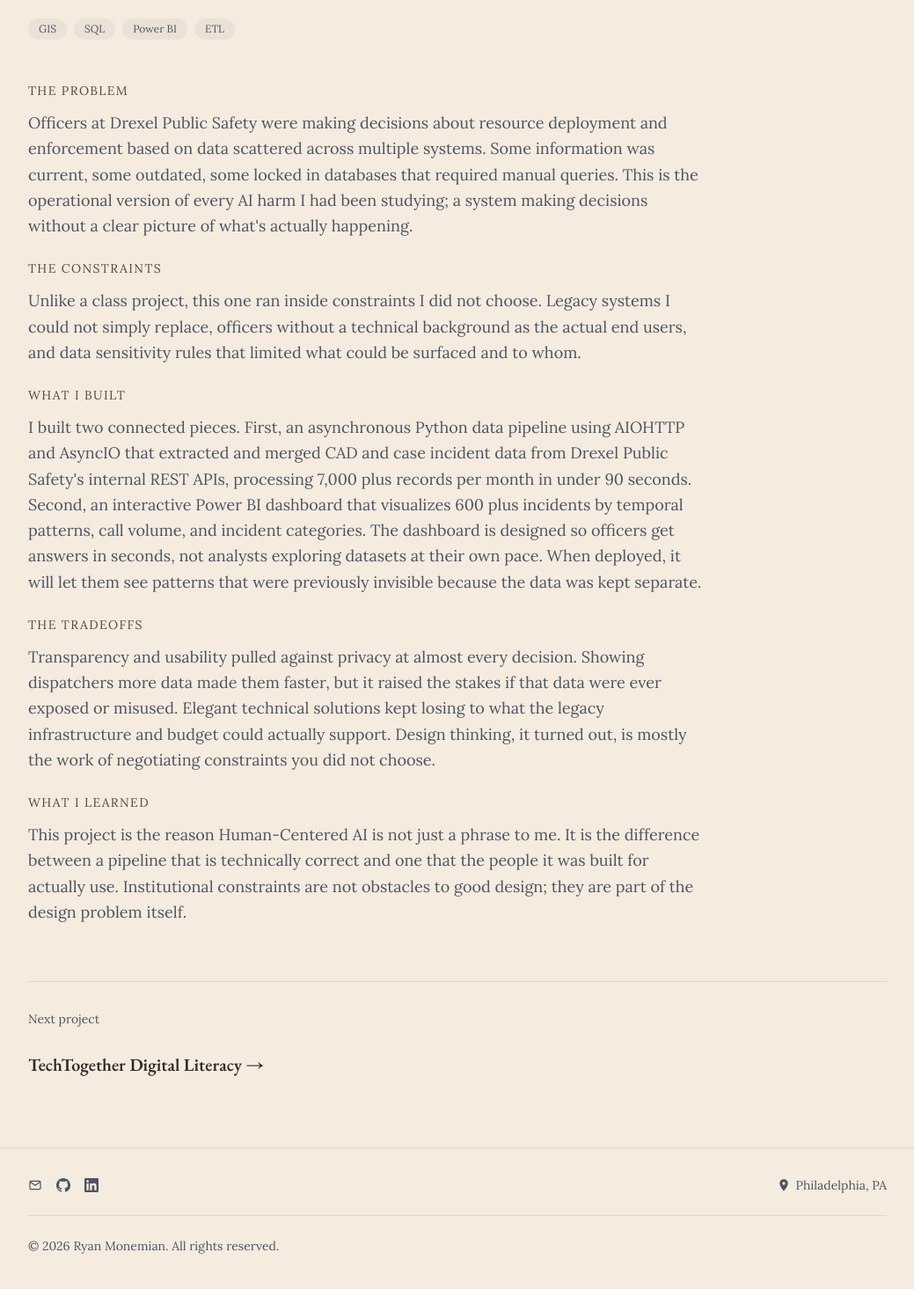
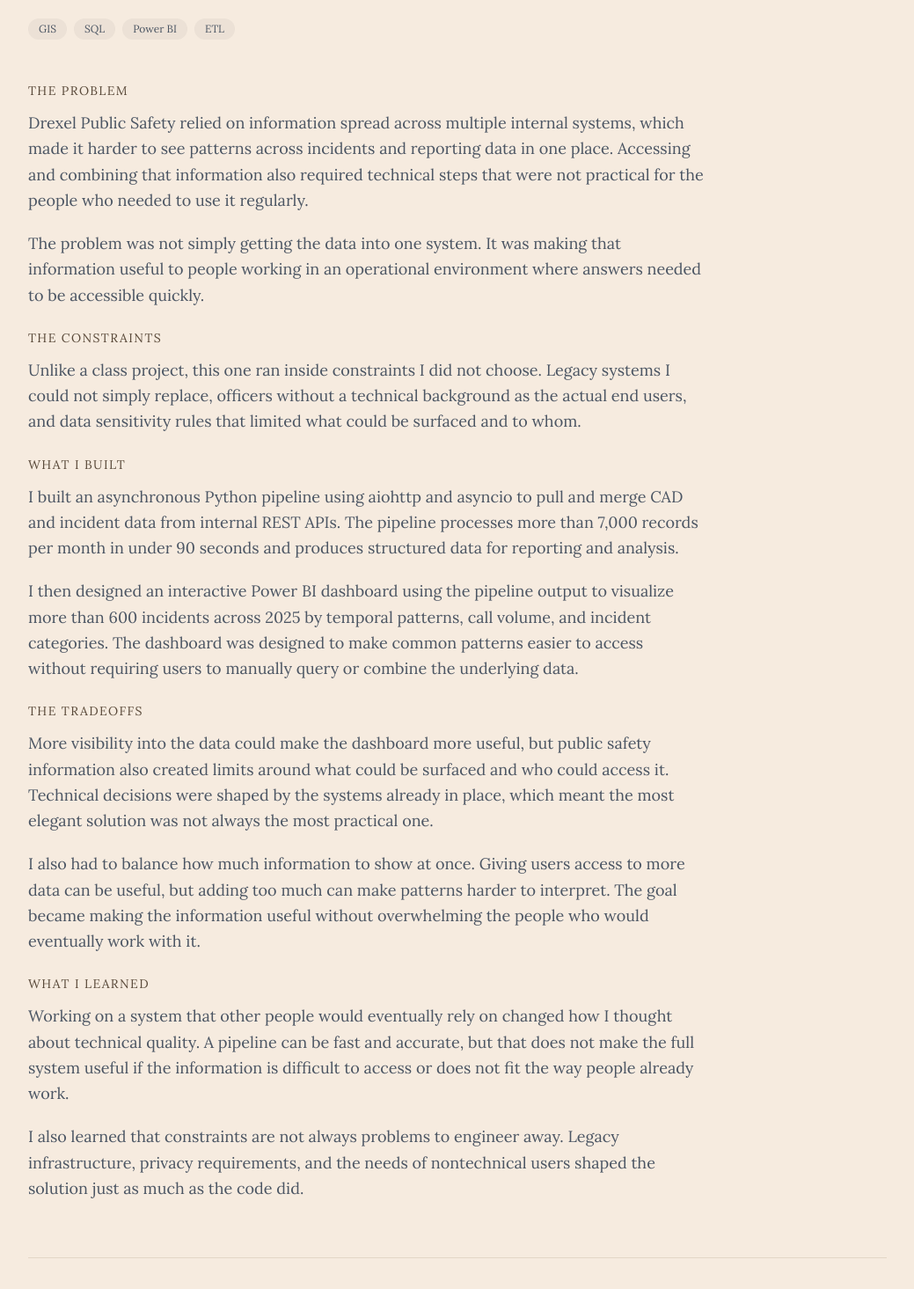
Before and after one commit to ryanmonemian/portfolio, a Next.js app: page /projects/drexel-public-safety-gis-bi in a window 1280 px wide. Shown: the part 340-1805 px from the top of the page at 88% size, without its empty margins (120-1159 px from the left). Built offline with nearby package versions, Linux system fonts and the light colour scheme.

Commit message:
updated project information

```diff
--- a/src/data/projects.ts
+++ b/src/data/projects.ts
@@ -76,15 +76,20 @@ export const projects: Project[] = [
       },
     ],
     problem:
-      "Model safety depends on refusals holding up under pressure. But a refusal is trained behavior, not a hard boundary. If you do not know how it fails, you are trusting a system you have never actually tested. An adversarial user will find the failure mode before you do.",
-    context:
-      "I needed systematic, repeatable probing instead of isolated jailbreak attempts. A harness that could run structured prompt variations and log exactly where refusal behavior held, degraded, or broke.",
+      "Model safety depends on refusals holding up under pressure. But a refusal is trained behavior, not a hard boundary. If you do not know how it fails, you are trusting a system you have never actually tested. If you do not understand how refusal behavior fails under pressure, you are trusting a safety claim that has not been meaningfully tested.",
     process:
       "I sourced 100 real-world toxic prompts from the LMSYS Toxic-Chat dataset and benchmarked GPT-4o and GPT-4o-mini across hate speech, manipulation, and jailbreak categories. I built an adversarial testing pipeline across five conditions. Prompt engineering alone increased refusal rates from 31% to 76%. I then developed a regex plus LLM classifier that flagged soft refusals in 16 to 25% of responses that pattern matching alone would have missed.",
     tradeoffs:
       "Safety tuning is a tradeoff that cuts both ways, not a setting you can simply turn up. Tune the refusals too aggressively and journalists, researchers, and security professionals get blocked doing ordinary work. Tune them too loosely and harmful requests slip through undetected. There is no threshold that eliminates both failure modes at once, so every refusal setting is a tradeoff that someone has to own.",
-    outcome:
-      "Red teaming is not about breaking things for sport. It is the only way to know what a safety claim is actually worth before someone with worse intentions than a researcher tests it in production.",
+    outcome: [
+      `I started this project thinking model safety would mostly come down to whether a system refused a harmful
+      request. Testing it made the problem feel much less binary. Prompt structure changed refusal behavior, and
+      even measuring whether a response counted as a refusal became a challenge of its own.`,
+
+      `It made me more interested in AI safety as an evaluation problem. Before we trust claims about how a
+      system behaves, we need ways to test those claims under conditions that are closer to how the system may
+      realistically be challenged.`,
+    ]
   },
   {
     slug: "multi-pdf-rag-chatbot",
@@ -103,15 +108,26 @@ export const projects: Project[] = [
       },
     ],
     problem:
-      "Ungrounded answers from a language model hallucinate with total confidence. I had already watched models cause real harm through confidently wrong outputs. In a document Q&A context, a wrong answer that sounds right is worse than no answer at all, because it is indistinguishable from a correct one unless you independently check the source.",
+      "Language models can generate answers that sound confident even when they are unsupported by the source material. In a document question answering system, that creates a reliability problem. A useful answer should not only sound plausible, but also should be grounded in information the user can trace back to the documents they provided.",
     context:
-      "I needed a system that could answer questions across multiple PDFs while making every answer traceable back to actual source text.",
+      "I wanted the system to answer questions across multiple PDFs while grounding its responses in retrieved source material. It also needed to handle questions whose answers could depend on information spread across different parts of a document.",
     process:
-      "I built a retrieval-augmented generation pipeline. I chunked and embedded the source PDFs, retrieved the passages most relevant to each query, and constrained the model to answer only from that retrieved context with inline citations. I evaluated answer faithfulness using a 10-question RAGAS evaluation and achieved 89 to 95% faithfulness.",
+      `I built a retrieval augmented generation pipeline. I chunked and embedded the source PDFs,
+      retrieved the passages most relevant to each query, and instructed the model to generate
+      answers from the retrieved context. Using RAGAS evaluation on a test syllabus, the system
+      achieved 89% to 95% across 10 questions.`,
     tradeoffs:
       "Grounding turned out to be a dial rather than a switch. Retrieve too narrowly and the model gives incomplete answers whenever a question spans multiple sections. Retrieve too broadly and irrelevant context creeps back in, reopening the door to hallucination. Chunk size and retrieval depth ended up mattering as much as the underlying model.",
-    outcome:
-      "This was the first project where I moved from diagnosing a harm to shipping something that structurally reduces it. Hallucination is not fixed by asking a model to be more careful; it is fixed by changing what the model is allowed to answer from in the first place.",
+    outcome: [
+      `Before this project, I thought grounding was mostly about giving a model better information.
+      Building the pipeline showed me that retrieval itself shapes the quality of the answer. What gets
+      retrieved, how much context is included, and how the source material is divided can all change what
+      the model is able to produce.`,
+
+      `It made me think about reliability as more than a model problem. The systems around the model matter
+      too, and improving an AI response often means designing those surrounding systems more carefully rather
+      than relying on the model alone.`,
+    ]
   },
   {
     slug: "drexel-public-safety-gis-bi",
@@ -122,16 +138,46 @@ export const projects: Project[] = [
     featured: true,
     timeframe: "March 2026 to Present",
     tech: ["GIS", "SQL", "Power BI", "ETL"],
-    problem:
-      "Officers at Drexel Public Safety were making decisions about resource deployment and enforcement based on data scattered across multiple systems. Some information was current, some outdated, some locked in databases that required manual queries. This is the operational version of every AI harm I had been studying; a system making decisions without a clear picture of what's actually happening.",
+    problem: [
+      `Drexel Public Safety relied on information spread across multiple internal systems, which made it harder
+      to see patterns across incidents and reporting data in one place. Accessing and combining that
+      information also required technical steps that were not practical for the people who needed to
+      use it regularly.`,
+      `The problem was not simply getting the data into one system. It was making that information useful
+      to people working in an operational environment where answers needed to be accessible quickly.`,
+    ],
     context:
       "Unlike a class project, this one ran inside constraints I did not choose. Legacy systems I could not simply replace, officers without a technical background as the actual end users, and data sensitivity rules that limited what could be surfaced and to whom.",
-    process:
-      "I built two connected pieces. First, an asynchronous Python data pipeline using AIOHTTP and AsyncIO that extracted and merged CAD and case incident data from Drexel Public Safety's internal REST APIs, processing 7,000 plus records per month in under 90 seconds. Second, an interactive Power BI dashboard that visualizes 600 plus incidents by temporal patterns, call volume, and incident categories. The dashboard is designed so officers get answers in seconds, not analysts exploring datasets at their own pace. When deployed, it will let them see patterns that were previously invisible because the data was kept separate.",
-    tradeoffs:
-      "Transparency and usability pulled against privacy at almost every decision. Showing dispatchers more data made them faster, but it raised the stakes if that data were ever exposed or misused. Elegant technical solutions kept losing to what the legacy infrastructure and budget could actually support. Design thinking, it turned out, is mostly the work of negotiating constraints you did not choose.",
-    outcome:
-      "This project is the reason Human-Centered AI is not just a phrase to me. It is the difference between a pipeline that is technically correct and one that the people it was built for actually use. Institutional constraints are not obstacles to good design; they are part of the design problem itself.",
+    process: [
+      `I built an asynchronous Python pipeline using aiohttp and asyncio to pull and merge CAD and incident data
+      from internal REST APIs. The pipeline processes more than 7,000 records per month in under 90 seconds and
+      produces structured data for reporting and analysis.`,
+
+      `I then designed an interactive Power BI dashboard using the pipeline output to visualize more than 600
+      incidents across 2025 by temporal patterns, call volume, and incident categories. The dashboard was designed
+      to make common patterns easier to access without requiring users to manually query or combine the underlying
+      data.`,
+    ],
+    tradeoffs: [
+      `More visibility into the data could make the dashboard more useful, but public safety information
+      also created limits around what could be surfaced and who could access it. Technical decisions were
+      shaped by the systems already in place, which meant the most elegant solution was not always the most
+      practical one.`,
+
+      `I also had to balance how much information to show at once. Giving users access to more data can be
+      useful, but adding too much can make patterns harder to interpret. The goal became making the information
+      useful without overwhelming the people who would eventually work with it.`,
+    ],
+
+    outcome: [
+      `Working on a system that other people would eventually rely on changed how I thought about technical
+      quality. A pipeline can be fast and accurate, but that does not make the full system useful if the
+      information is difficult to access or does not fit the way people already work.`,
+
+      `I also learned that constraints are not always problems to engineer away. Legacy infrastructure, privacy
+      requirements, and the needs of nontechnical users shaped the solution just as much as the code did.`,
+    ]
+
   },
   {
     slug: "techtogether-digital-literacy",
--- a/src/data/types.ts
+++ b/src/data/types.ts
@@ -26,8 +26,8 @@ export type Project = {
   links?: { label: string; href: string; icon: "github" | "drive" | "arcgis" }[];
   /** The harm, risk, or failure mode this project responds to. */
   problem: string | string[];
-  /** The real-world constraints shaping the design (org, technical, ethical). */
-  context: string | string[];
+  /** The real-world constraints shaping the design (org, technical, ethical). Omit to skip this section. */
+  context?: string | string[];
   /** What was actually built or done. */
   process: string | string[];
   /** The competing values/goals in tension, and how they were weighed. */
```
Also changed, not shown: src/app/projects/[slug]/page.tsx (+10 -3 lines).
